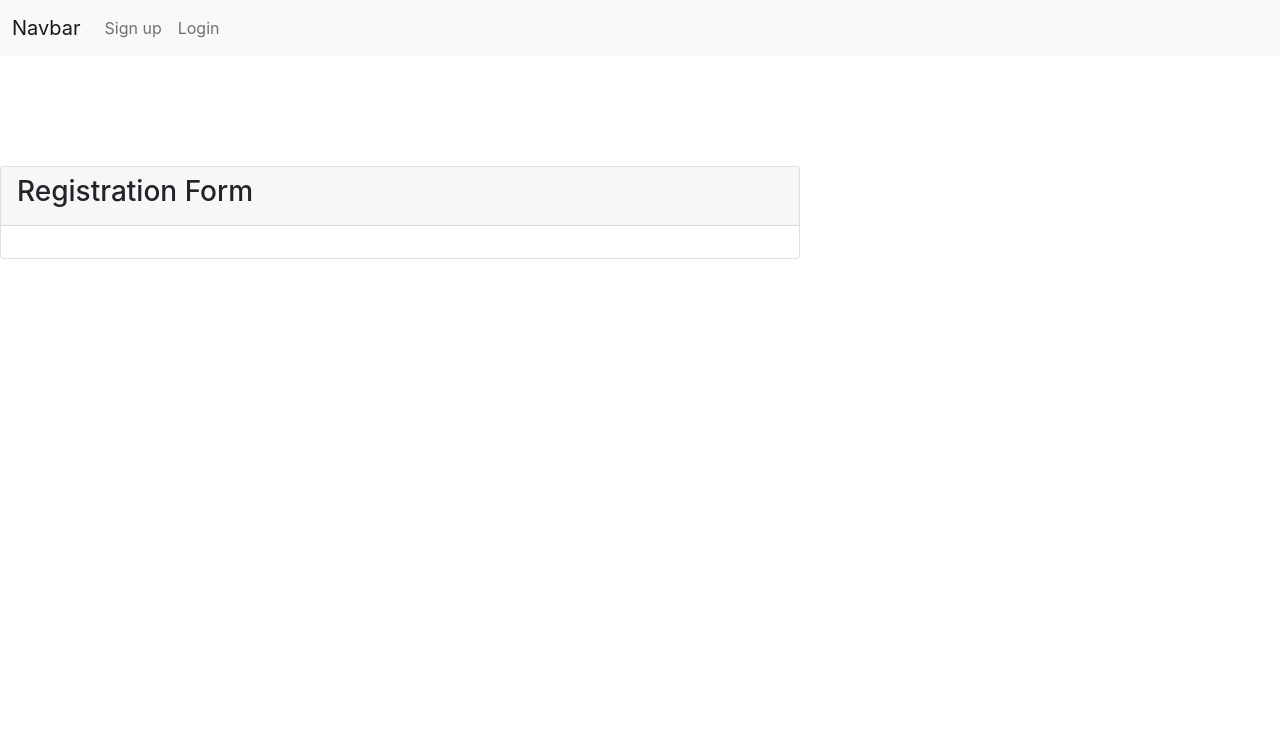
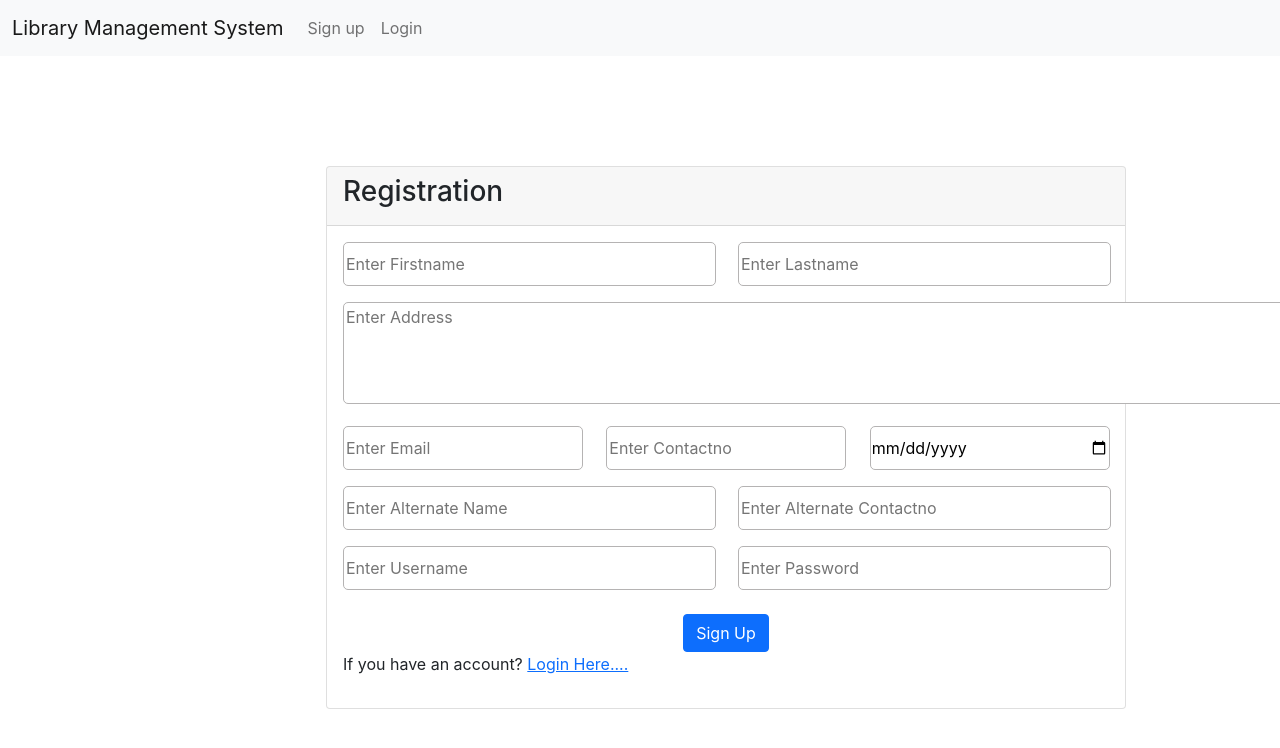
Before and after one commit to 018MonisPathan/LibraryManagementSystem, a React (Create React App) app in the folder library/frontend/: page /signup in a window 1280 px wide. Shown: the top 748 px of the page. Built offline with nearby package versions, Linux system fonts and the light colour scheme.

Commit message:
Signup and login design complete.

```diff
--- a/library/frontend/src/App.css
+++ b/library/frontend/src/App.css
@@ -3,3 +3,36 @@
   height: 800px;
   margin-top: 110px;
 }
+
+.signup{
+  overflow-x: hidden;
+}
+
+.signup-form .txtfname,.txtlname,.txtalternatename,.txtalternatecontactno,.txtusername,.txtpwd{
+  border: 1px solid #b5b3b3;
+  height: 44px;
+  width: 373px;
+  border-radius: 5px;
+}
+
+.signup-form .txtaddress{
+  border: 1px solid #b5b3b3;
+  border-radius: 5px;
+}
+
+.signup-form .txtemail, .txtcontactno,.txtdob{
+  border: 1px solid #b5b3b3;
+  height: 44px;
+  width: 240px;
+  border-radius: 5px;
+}
+
+.login{
+  overflow-x: hidden;
+}
+
+.login-form{
+  width: 410px;
+  height: 500px;
+  margin-top: 110px;
+}
--- a/library/frontend/src/App.js
+++ b/library/frontend/src/App.js
@@ -1,15 +1,23 @@
 import './App.css';
-import Navbar from './layouts/navbar'
-import { Link,BrowserRouter,Routes,Route } from 'react-router-dom';
-import Signup from "./components/signup";
+import { Link, BrowserRouter, Routes, Route } from 'react-router-dom';
+
+//import navbar
+import Navbar from './layouts/navbar';
+
+//import sign up
+import Signup from './components/signup';
+
+//import login
+import Login from './components/login';
 
 function App() {
   return (
-    <div className="App">
+    <div className='App'>
       <BrowserRouter>
-        <Navbar/>
+        <Navbar />
         <Routes>
-        <Route path="/signup" element={<Signup/>} />
+          <Route path='/signup' element={<Signup />} />
+          <Route path='/login' element={<Login />} />
         </Routes>
       </BrowserRouter>
     </div>
--- /dev/null
+++ b/library/frontend/src/components/login.js
@@ -0,0 +1,55 @@
+import React from "react";
+import { Link } from 'react-router-dom';
+
+const Login=()=>{
+    return(
+        <div className="login">
+
+            <div className="row">
+                <div className="col-md-4">
+
+                </div>
+
+                <div className="col-md-5">
+                <div className="login-form">
+                <div className="card">
+                    <div className="card-header">
+                        <h3>Login</h3>
+                    </div>
+                    <div className="card-body">
+                        <div className="row">
+                            <div className="col-md-12">
+                                <input type="text" placeholder="Enter Username" className="txtusername" title="Enter Username" required/>
+                            </div>
+                        </div>
+
+                        <div className="row mt-3">
+                            <div className="col-md-12">
+                                <input type="password" placeholder="Enter Password" className="txtpwd" title="Enter Password" required/>
+                            </div>
+                        </div>
+
+                        <div className="mt-4">
+                            <center>
+                                <button type="button" className="btn btn-success">Login</button>
+                            </center>
+                        </div>
+
+                        <div className="mt-3 mb-0">
+                            <p>If you don't have an account? <Link to="/signup">SignUp Here....</Link></p>
+                        </div>
+                    </div>
+                </div>
+            </div>
+                </div>
+
+                <div className="col-md-3">
+
+                </div>
+            </div>
+
+        </div>
+    );
+}
+
+export default Login;
--- a/library/frontend/src/components/signup.js
+++ b/library/frontend/src/components/signup.js
@@ -3,17 +3,89 @@ import { Link } from 'react-router-dom';
 
 const SignUp=()=>{
     return(
-        <div>
-            <div className="signup-form">
+        <div className="signup">
+
+            <div className="row">
+                <div className="col-md-3">
+
+                </div>
+
+                <div className="col-md-8">
+                <div className="signup-form">
                 <div className="card">
                     <div className="card-header">
-                        <h3>Registration Form</h3>
+                        <h3>Registration</h3>
                     </div>
                     <div className="card-body">
+                        <div className="row">
+                            <div className="col-md-6">
+                                <input type="text" placeholder="Enter Firstname" className="txtfname" title="Enter Firstname" required/>
+                            </div>
 
+                            <div className="col-md-6">
+                                <input type="text" placeholder="Enter Lastname" className="txtlname" title="Enter Lastname" required/>
+                            </div>
+                        </div>
+
+                        <div className="row mt-3">
+                            <div className="col-md-12">
+                                <textarea type="textarea" cols={101} rows={4} placeholder="Enter Address" className="txtaddress" title="Enter Address" required/>
+                            </div>
+                        </div>
+
+                        <div className="row mt-3">
+                            <div className="col-md-4">
+                                <input type="email" placeholder="Enter Email" className="txtemail" title="Enter Email" required/>
+                            </div>
+
+                            <div className="col-md-4">
+                                <input type="number" placeholder="Enter Contactno" className="txtcontactno" title="Enter Contactno" required/>
+                            </div>
+
+                            <div className="col-md-4">
+                                <input type="date" className="txtdob" required/>
+                            </div>
+                        </div>
+
+                        <div className="row mt-3">
+                            <div className="col-md-6">
+                                <input type="text" placeholder="Enter Alternate Name" className="txtalternatename" title="Enter Alternate Name"/>
+                            </div>
+
+                            <div className="col-md-6">
+                                <input type="number" placeholder="Enter Alternate Contactno" className="txtalternatecontactno" title="Enter Alternate Contactno"/>
+                            </div>
+                        </div>
+
+                        <div className="row mt-3">
+                            <div className="col-md-6">
+                                <input type="text" placeholder="Enter Username" className="txtusername" title="Enter Username" required/>
+                            </div>
+
+                            <div className="col-md-6">
+                                <input type="password" placeholder="Enter Password" className="txtpwd" title="Enter Password" required/>
+                            </div>
+                        </div>
+
+                        <div className="mt-4">
+                            <center>
+                                <button type="button" className="btn btn-primary">Sign Up</button>
+                            </center>
+                        </div>
+
+                        <div>
+                            <p>If you have an account? <Link to="/login">Login Here....</Link></p>
+                        </div>
                     </div>
                 </div>
             </div>
+                </div>
+
+                <div className="col-md-1">
+
+                </div>
+            </div>
+
         </div>
     );
 }
--- a/library/frontend/src/layouts/navbar.js
+++ b/library/frontend/src/layouts/navbar.js
@@ -8,7 +8,7 @@ const Navbar = () => {
       <nav className="navbar navbar-expand-lg navbar-light bg-light">
   <div className="container-fluid">
     <a className="navbar-brand" href="#">
-      Navbar
+      Library Management System
     </a>
     <button className="navbar-toggler" type="button" data-bs-toggle="collapse" data-bs-target="#navbarNavAltMarkup" aria-controls="navbarNavAltMarkup" aria-expanded="false" aria-label="Toggle navigation">
       <span className="navbar-toggler-icon" />
```
